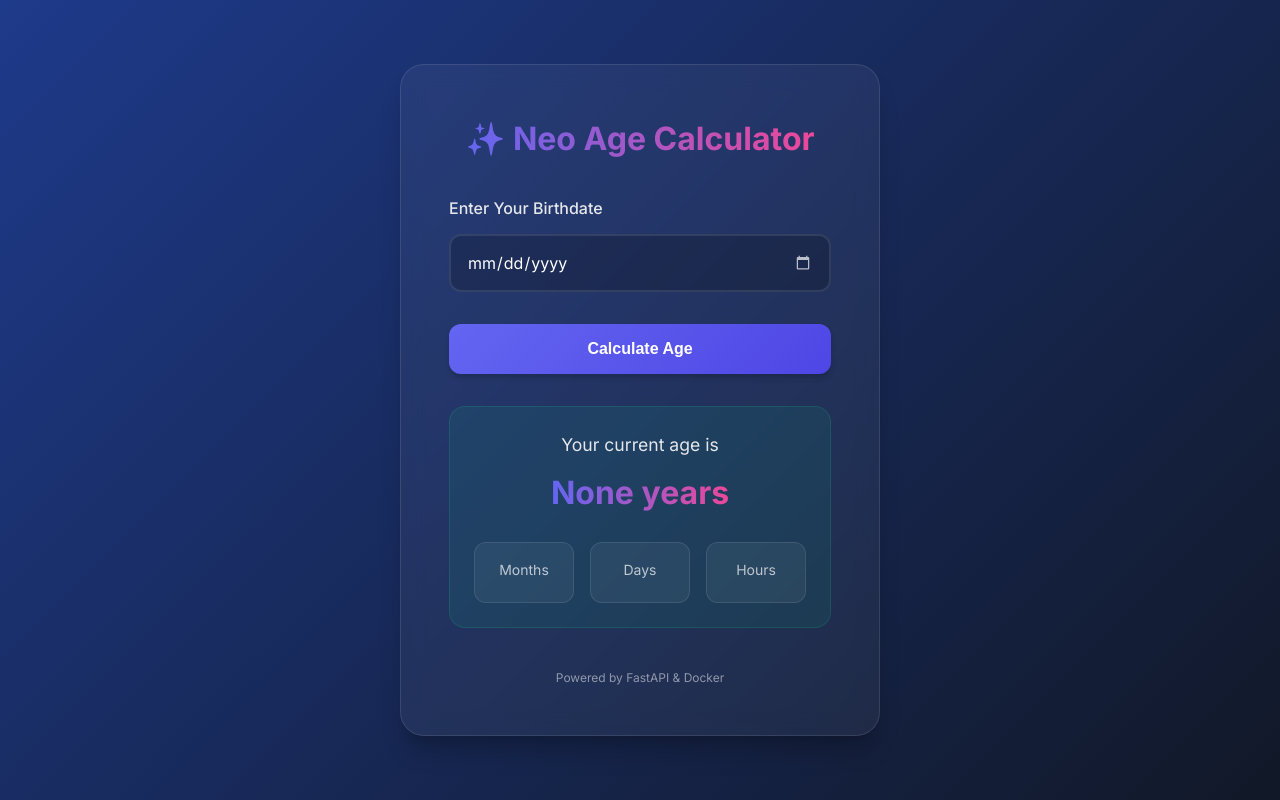
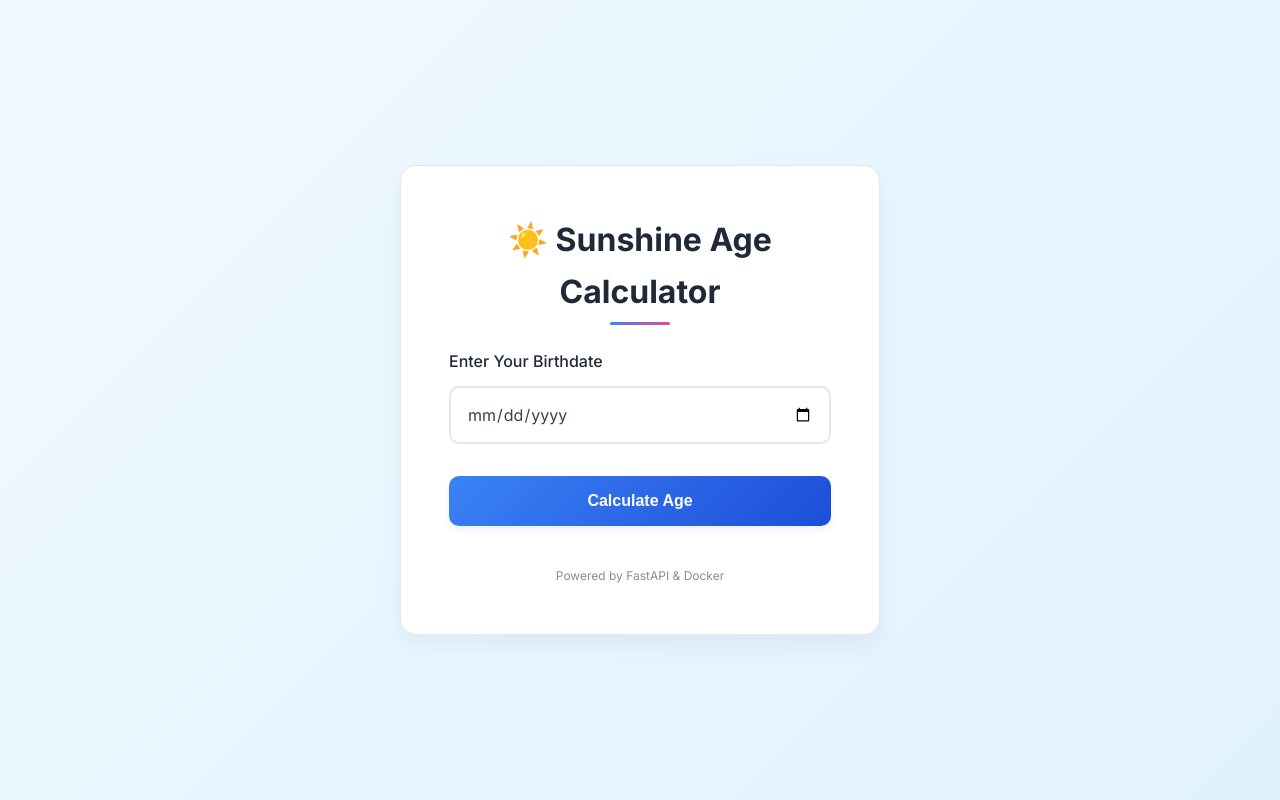
Before and after one commit to pawan-97/age-calculator-docker, a FastAPI app: page / in a window 1280 px wide. Run offline with FastAPI, Linux system fonts and the light colour scheme.

Commit message:
new page

```diff
--- a/app/templates/index.html
+++ b/app/templates/index.html
@@ -3,18 +3,20 @@
 <head>
     <meta charset="UTF-8">
     <meta name="viewport" content="width=device-width, initial-scale=1.0">
-    <title>✨ Neo Age Calculator</title>
+    <title>☀️ Sunshine Age Calculator</title>
     <link href="https://fonts.googleapis.com/css2?family=Inter:wght@300;400;500;600;700&display=swap" rel="stylesheet">
     <style>
         :root {
-            --primary: #6366f1;
-            --primary-dark: #4f46e5;
+            --primary: #3b82f6;
+            --primary-light: #93c5fd;
+            --primary-dark: #1d4ed8;
             --accent: #ec4899;
-            --light: #f9fafb;
-            --dark: #111827;
+            --light: #ffffff;
+            --dark: #1f2937;
             --success: #10b981;
-            --card-bg: rgba(255, 255, 255, 0.05);
-            --text-light: #e5e7eb;
+            --card-bg: #ffffff;
+            --text: #374151;
+            --border: #e5e7eb;
         }
 
         * {
@@ -25,40 +27,46 @@
 
         body {
             font-family: 'Inter', sans-serif;
-            background: linear-gradient(135deg, #1e3a8a 0%, #111827 100%);
+            background: linear-gradient(135deg, #f0f9ff 0%, #e0f2fe 100%);
             min-height: 100vh;
             display: flex;
             justify-content: center;
             align-items: center;
             padding: 1rem;
-            color: var(--text-light);
+            color: var(--text);
             line-height: 1.6;
         }
 
         .container {
             background: var(--card-bg);
-            backdrop-filter: blur(12px);
-            -webkit-backdrop-filter: blur(12px);
-            border-radius: 24px;
-            box-shadow: 0 20px 25px -5px rgba(0, 0, 0, 0.2),
-                        0 10px 10px -5px rgba(0, 0, 0, 0.1);
+            border-radius: 16px;
+            box-shadow: 0 10px 25px rgba(0, 0, 0, 0.05);
             padding: 3rem;
             width: 100%;
             max-width: 480px;
             text-align: center;
-            border: 1px solid rgba(255, 255, 255, 0.1);
+            border: 1px solid var(--border);
         }
 
         h1 {
-            color: white;
+            color: var(--dark);
             margin-bottom: 2rem;
             font-weight: 700;
             font-size: 2rem;
+            position: relative;
+            display: inline-block;
+        }
+
+        h1::after {
+            content: '';
+            position: absolute;
+            bottom: -8px;
+            left: 50%;
+            transform: translateX(-50%);
+            width: 60px;
+            height: 3px;
             background: linear-gradient(90deg, var(--primary), var(--accent));
-            -webkit-background-clip: text;
-            background-clip: text;
-            color: transparent;
-            display: inline-block;
+            border-radius: 3px;
         }
 
         .calculator-form {
@@ -75,32 +83,26 @@
             display: block;
             margin-bottom: 0.75rem;
             font-weight: 500;
-            color: var(--text-light);
+            color: var(--dark);
             font-size: 1rem;
         }
 
         input[type="date"] {
             width: 100%;
             padding: 1rem;
-            border: 2px solid rgba(255, 255, 255, 0.1);
-            border-radius: 12px;
+            border: 2px solid var(--border);
+            border-radius: 10px;
             font-size: 1rem;
             transition: all 0.3s ease;
-            background: rgba(0, 0, 0, 0.2);
-            color: white;
+            background: var(--light);
+            color: var(--text);
             font-family: 'Inter', sans-serif;
         }
 
         input[type="date"]:focus {
             outline: none;
             border-color: var(--primary);
-            box-shadow: 0 0 0 3px rgba(99, 102, 241, 0.3);
-        }
-
-        input[type="date"]::-webkit-calendar-picker-indicator {
-            filter: invert(1);
-            opacity: 0.7;
-            cursor: pointer;
+            box-shadow: 0 0 0 3px rgba(59, 130, 246, 0.2);
         }
 
         button {
@@ -110,65 +112,38 @@
             padding: 1rem 2rem;
             font-size: 1rem;
             font-weight: 600;
-            border-radius: 12px;
+            border-radius: 10px;
             cursor: pointer;
             transition: all 0.3s cubic-bezier(0.4, 0, 0.2, 1);
             margin-top: 0.5rem;
-            box-shadow: 0 4px 6px -1px rgba(0, 0, 0, 0.2);
-            position: relative;
-            overflow: hidden;
-            z-index: 1;
+            box-shadow: 0 4px 6px rgba(59, 130, 246, 0.1);
         }
 
         button:hover {
             transform: translateY(-2px);
-            box-shadow: 0 10px 15px -3px rgba(0, 0, 0, 0.2);
-        }
-
-        button:active {
-            transform: translateY(0);
-        }
-
-        button::before {
-            content: '';
-            position: absolute;
-            top: 0;
-            left: 0;
-            width: 100%;
-            height: 100%;
-            background: linear-gradient(135deg, var(--primary-dark) 0%, var(--primary) 100%);
-            opacity: 0;
-            transition: opacity 0.3s ease;
-            z-index: -1;
-        }
-
-        button:hover::before {
-            opacity: 1;
+            box-shadow: 0 6px 12px rgba(59, 130, 246, 0.15);
         }
 
         .result {
             margin-top: 2rem;
             padding: 1.5rem;
-            background: rgba(16, 185, 129, 0.1);
-            border-radius: 16px;
+            background: rgba(16, 185, 129, 0.05);
+            border-radius: 14px;
             animation: fadeIn 0.4s ease-out forwards;
             text-align: center;
-            border: 1px solid rgba(16, 185, 129, 0.2);
+            border: 1px solid rgba(16, 185, 129, 0.1);
         }
 
         .result p {
             font-size: 1.1rem;
-            color: var(--text-light);
+            color: var(--text);
             margin-bottom: 0.5rem;
         }
 
         .result strong {
             font-size: 2rem;
             font-weight: 700;
-            background: linear-gradient(90deg, var(--primary), var(--accent));
-            -webkit-background-clip: text;
-            background-clip: text;
-            color: transparent;
+            color: var(--primary-dark);
             display: inline-block;
         }
 
@@ -180,15 +155,16 @@
         }
 
         .stat-item {
-            background: rgba(255, 255, 255, 0.05);
+            background: rgba(59, 130, 246, 0.05);
             padding: 1rem;
-            border-radius: 12px;
-            border: 1px solid rgba(255, 255, 255, 0.1);
+            border-radius: 10px;
+            border: 1px solid rgba(59, 130, 246, 0.1);
         }
 
         .stat-item span:first-child {
             font-size: 0.875rem;
-            color: rgba(255, 255, 255, 0.7);
+            color: var(--text);
+            opacity: 0.8;
             display: block;
             margin-bottom: 0.25rem;
         }
@@ -196,13 +172,14 @@
         .stat-item span:last-child {
             font-size: 1.25rem;
             font-weight: 600;
-            color: white;
+            color: var(--primary-dark);
         }
 
         footer {
             margin-top: 2.5rem;
             font-size: 0.75rem;
-            color: rgba(255, 255, 255, 0.5);
+            color: var(--text);
+            opacity: 0.6;
             display: flex;
             justify-content: center;
             align-items: center;
@@ -233,7 +210,7 @@
 </head>
 <body>
     <div class="container">
-        <h1>✨ Neo Age Calculator</h1>
+        <h1>☀️ Sunshine Age Calculator</h1>
 
         <form method="POST" class="calculator-form">
             <div class="form-group">
@@ -245,6 +222,8 @@
 
             <button type="submit">Calculate Age</button>
         </form>
+
+        {% if age is not none %}
         <div class="result">
             <p>Your current age is</p>
             <strong>{{ age }} years</strong>
@@ -264,6 +243,7 @@
                 </div>
             </div>
         </div>
+        {% endif %}
 
         <footer>
             Powered by FastAPI & Docker
```
